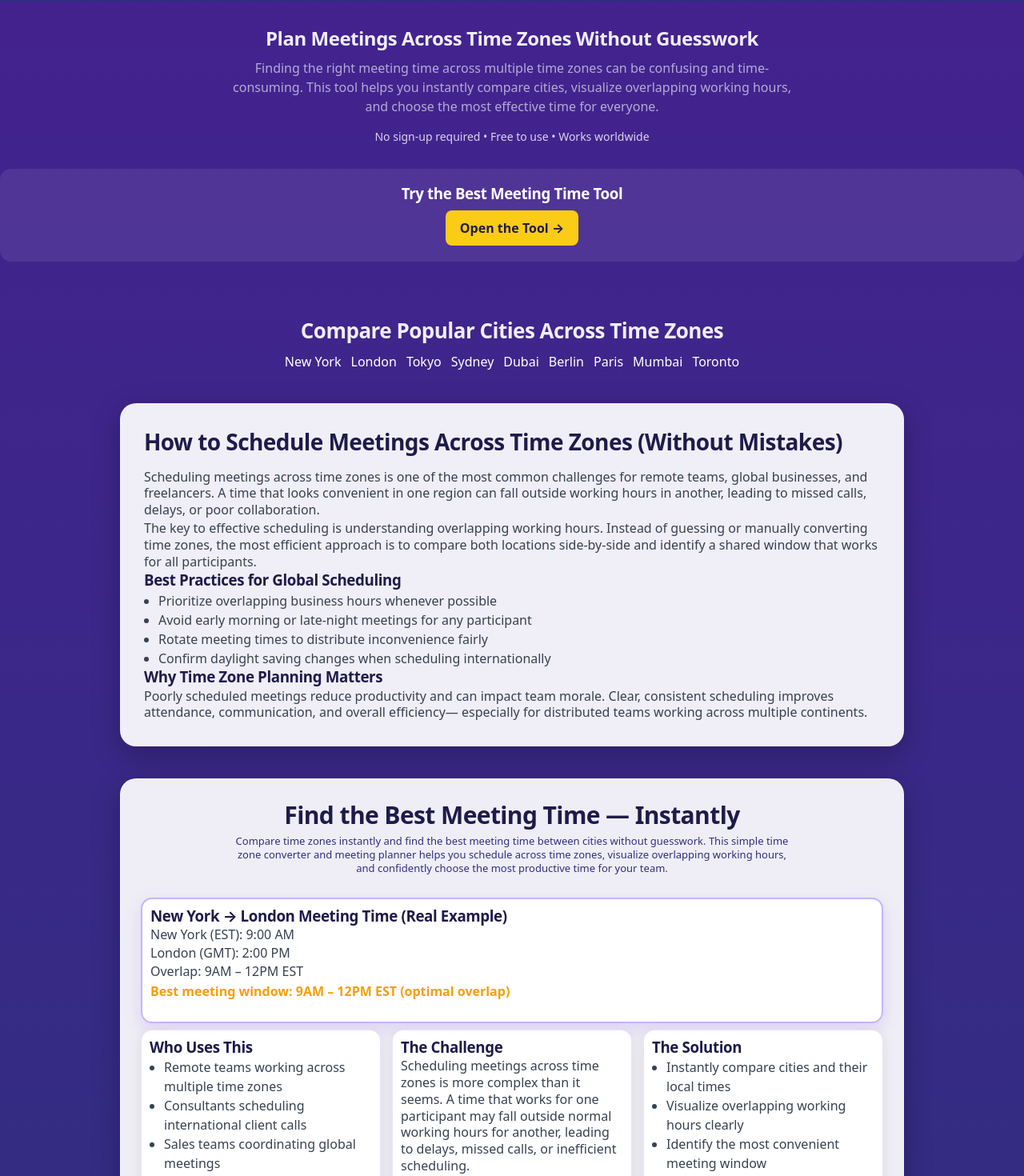
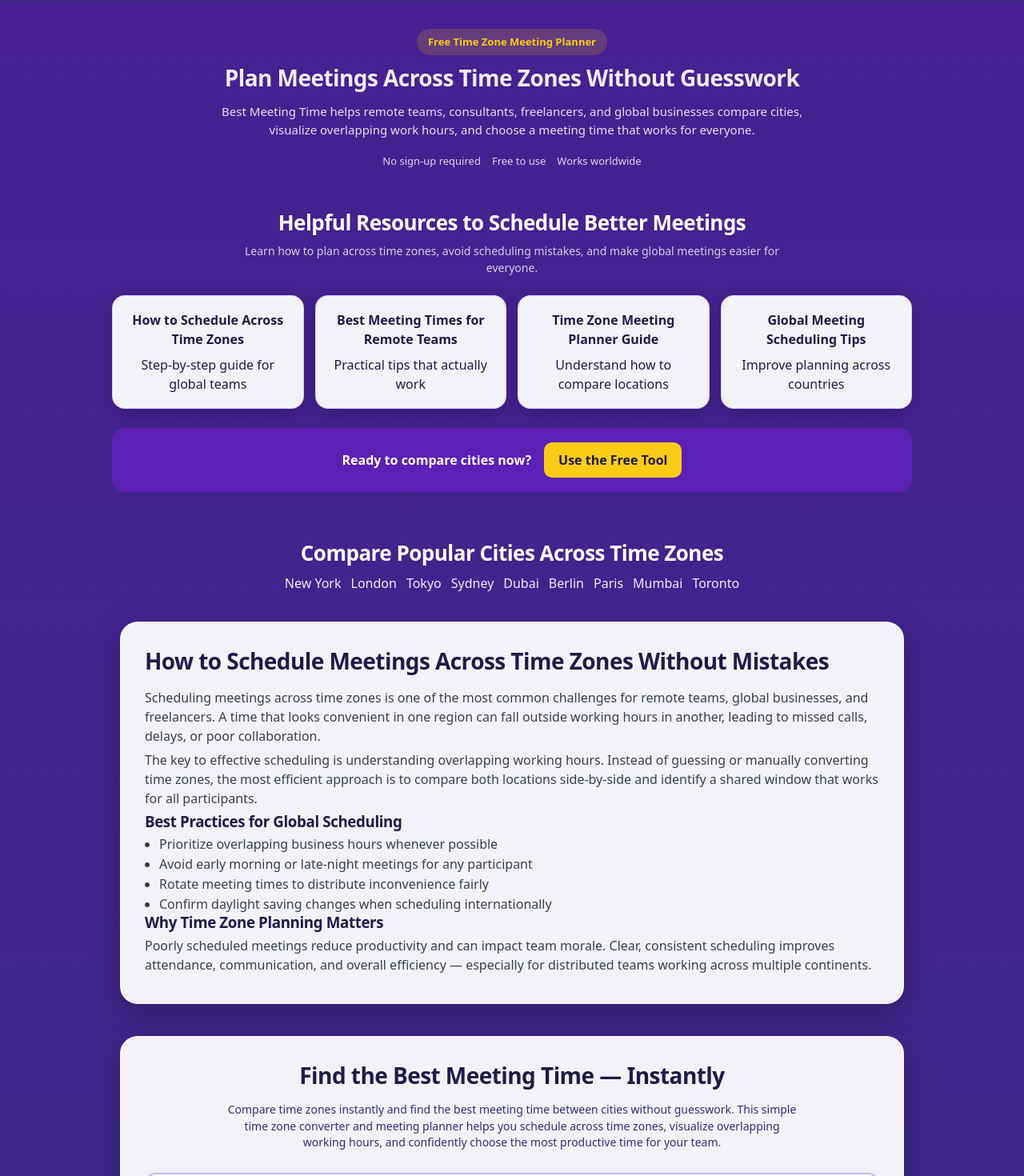
Before and after one commit to techtalk1282/Best-Meeting-Time, a Next.js app: page / in a window 1280 px wide. Shown: the part 780-2250 px from the top of the page at 80% size. Built offline with nearby package versions, Linux system fonts and the light colour scheme.

Commit message:
v3.6 – Rebuild homepage into content-first AdSense recovery layout while preserving tool, premium, and footer components
Updated the homepage structure to focus on AdSense recovery, preserving existing sections while enhancing content layout and clarity.

```diff
--- a/app/page.tsx
+++ b/app/page.tsx
@@ -1,20 +1,15 @@
 /**
  * File: app/page.tsx
- * Version: v3.3 (FINAL POLISH — VISUAL REFINEMENT)
- * Date: 2026-04-13
+ * Version: v3.6 (ADSENSE HOMEPAGE RESTRUCTURE)
+ * Date: 2026-04-23
  *
  * PURPOSE:
- * - Apply final polish improvements ONLY (no layout changes)
- * - Improve visual depth, hierarchy, and clarity
- * - Maintain exact structure + spacing
+ * - Rebuild homepage into a content-first resource layout for AdSense recovery
+ * - Keep existing HeroSection, VerifyPremium, FooterSection, and PremiumFeaturesSection
+ * - Preserve tool/payment logic by NOT touching ToolPreviewSection, Stripe, checkout, webhook, or KV
  *
- * SAFE:
- * - No ToolPreviewSection changes
- * - No PremiumFeaturesSection changes
- * - No layout/spacing changes
- *
- * Rollback:
- * - v3.2
+ * ROLLBACK:
+ * - Revert to v3.3 if this homepage restructure causes layout issues
  */
 
 import dynamic from "next/dynamic";
@@ -36,79 +31,85 @@ export default function HomePage() {
       <LayoutShell
         hero={
           <>
+            <div id="schedule-tool">
               <HeroSection />
+            </div>
 
-    {/* NEW VALUE SECTION (CRITICAL FOR ADSENSE) */}
-    <div style={{
-      maxWidth: "900px",
-      margin: "30px auto 0 auto",
-      textAlign: "center",
-      color: "white",
-      padding: "0 20px"
-    }}>
-      <h2 style={{ fontSize: "24px", marginBottom: "10px" }}>
+            {/* HOMEPAGE VALUE SECTION */}
+            <section style={valueSection}>
+              <p style={eyebrow}>Free Time Zone Meeting Planner</p>
+
+              <h2 style={valueHeading}>
                 Plan Meetings Across Time Zones Without Guesswork
               </h2>
 
-      <p style={{
-        opacity: 0.85,
-        lineHeight: "1.5",
-        maxWidth: "700px",
-        margin: "0 auto"
-      }}>
-        Finding the right meeting time across multiple time zones can be confusing
-        and time-consuming. This tool helps you instantly compare cities, visualize
-        overlapping working hours, and choose the most effective time for everyone.
+              <p style={valueText}>
+                Best Meeting Time helps remote teams, consultants, freelancers,
+                and global businesses compare cities, visualize overlapping work
+                hours, and choose a meeting time that works for everyone.
               </p>
 
-      <div style={{
-        marginTop: "15px",
-        fontSize: "14px",
-        opacity: 0.8
-      }}>
-        No sign-up required • Free to use • Works worldwide
+              <div style={trustRow}>
+                <span>No sign-up required</span>
+                <span>Free to use</span>
+                <span>Works worldwide</span>
               </div>
-    </div>
+            </section>
           </>
         }
-toolPreview={<div style={{ marginTop: "30px" }}>
-  {/* TEMP TOOL ENTRY (we will refine later) */}
-  <div style={{
-    textAlign: "center",
-    padding: "20px",
-    background: "rgba(255,255,255,0.08)",
-    borderRadius: "14px"
-  }}>
-    <h3 style={{ color: "white", marginBottom: "10px" }}>
-      Try the Best Meeting Time Tool
-    </h3>
 
-    <a href="/tool" style={{
-      display: "inline-block",
-      background: "#facc15",
-      color: "#1e1b4b",
-      padding: "10px 18px",
-      borderRadius: "8px",
-      fontWeight: "bold",
-      textDecoration: "none"
-    }}>
-      Open the Tool →
+        toolPreview={
+          <section style={resourceIntroSection}>
+            <h2 style={whiteHeading}>
+              Helpful Resources to Schedule Better Meetings
+            </h2>
+
+            <p style={whiteSubtext}>
+              Learn how to plan across time zones, avoid scheduling mistakes,
+              and make global meetings easier for everyone.
+            </p>
+
+            <div style={resourceGrid}>
+              <a href="/how-to-schedule-meetings-across-time-zones" style={resourceCard}>
+                <strong>How to Schedule Across Time Zones</strong>
+                <span>Step-by-step guide for global teams</span>
+              </a>
+
+              <a href="/best-meeting-times-remote-teams" style={resourceCard}>
+                <strong>Best Meeting Times for Remote Teams</strong>
+                <span>Practical tips that actually work</span>
+              </a>
+
+              <a href="/time-zone-meeting-planner-guide" style={resourceCard}>
+                <strong>Time Zone Meeting Planner Guide</strong>
+                <span>Understand how to compare locations</span>
+              </a>
+
+              <a href="/global-meeting-scheduling-tips" style={resourceCard}>
+                <strong>Global Meeting Scheduling Tips</strong>
+                <span>Improve planning across countries</span>
               </a>
             </div>
-</div>}
+
+            <div style={toolCallout}>
+              <span>Ready to compare cities now?</span>
+
+              <a href="#schedule-tool" style={goldButton}>
+                Use the Free Tool
+              </a>
+            </div>
+          </section>
+        }
 
         premiumFeatures={null}
 
         bonusFeatures={
-          <div style={{ marginTop: "70px", padding: "0 20px", paddingBottom: "70px" }}>
+          <main style={mainContentWrap}>
+            {/* INTERNAL CITY LINKS */}
+            <section style={citySection}>
+              <h2 style={whiteHeading}>Compare Popular Cities Across Time Zones</h2>
 
-            {/* INTERNAL LINKS */}
-            <div style={{ textAlign: "center", marginBottom: "40px", color: "white" }}>
-              <h2 style={{ fontSize: "26px", marginBottom: "10px" }}>
-                Compare Popular Cities Across Time Zones
-              </h2>
-
-              <div style={{ display: "flex", flexWrap: "wrap", justifyContent: "center", gap: "12px" }}>
+              <div style={cityLinks}>
                 <a href="/best-meeting-time-new-york">New York</a>
                 <a href="/best-meeting-time-london">London</a>
                 <a href="/best-meeting-time-tokyo">Tokyo</a>
@@ -119,37 +120,32 @@ bonusFeatures={
                 <a href="/best-meeting-time-mumbai">Mumbai</a>
                 <a href="/best-meeting-time-toronto">Toronto</a>
               </div>
-            </div>
-            {/* 🆕 HIGH-VALUE CONTENT BLOCK (ADSENSE FIX) */}
-<div
-  style={{
-    maxWidth: "980px",
-    margin: "0 auto 40px auto",
-    background: "rgba(255,255,255,0.92)",
-    borderRadius: "20px",
-    padding: "30px",
-    boxShadow: "0 10px 35px rgba(0,0,0,0.25)",
-  }}
->
-  <h2 style={{ fontSize: "28px", color: "#1e1b4b", marginBottom: "15px" }}>
-    How to Schedule Meetings Across Time Zones (Without Mistakes)
+            </section>
+
+            {/* HIGH-VALUE CONTENT BLOCK */}
+            <section style={contentPanel}>
+              <h2 style={panelHeading}>
+                How to Schedule Meetings Across Time Zones Without Mistakes
               </h2>
 
               <p style={text}>
-    Scheduling meetings across time zones is one of the most common challenges for
-    remote teams, global businesses, and freelancers. A time that looks convenient in
-    one region can fall outside working hours in another, leading to missed calls,
-    delays, or poor collaboration.
+                Scheduling meetings across time zones is one of the most common
+                challenges for remote teams, global businesses, and freelancers.
+                A time that looks convenient in one region can fall outside
+                working hours in another, leading to missed calls, delays, or
+                poor collaboration.
               </p>
 
               <p style={text}>
-    The key to effective scheduling is understanding overlapping working hours. Instead
-    of guessing or manually converting time zones, the most efficient approach is to
-    compare both locations side-by-side and identify a shared window that works for all
+                The key to effective scheduling is understanding overlapping
+                working hours. Instead of guessing or manually converting time
+                zones, the most efficient approach is to compare both locations
+                side-by-side and identify a shared window that works for all
                 participants.
               </p>
 
               <h3 style={title}>Best Practices for Global Scheduling</h3>
+
               <ul style={textList}>
                 <li>Prioritize overlapping business hours whenever possible</li>
                 <li>Avoid early morning or late-night meetings for any participant</li>
@@ -158,76 +154,45 @@ bonusFeatures={
               </ul>
 
               <h3 style={title}>Why Time Zone Planning Matters</h3>
+
               <p style={text}>
-    Poorly scheduled meetings reduce productivity and can impact team morale. Clear,
-    consistent scheduling improves attendance, communication, and overall efficiency—
-    especially for distributed teams working across multiple continents.
+                Poorly scheduled meetings reduce productivity and can impact team
+                morale. Clear, consistent scheduling improves attendance,
+                communication, and overall efficiency — especially for distributed
+                teams working across multiple continents.
               </p>
-</div>
-            {/* ✅ UNIFIED SEO BLOCK */}
-            <div
-              style={{
-                maxWidth: "980px",
-                margin: "0 auto",
-                background: "rgba(255,255,255,0.92)", // ✅ contrast improvement
-                borderRadius: "20px",
-                padding: "25px",
-                boxShadow: "0 10px 35px rgba(0,0,0,0.25)",
-                border: "1px solid rgba(255,255,255,0.35)",
-              }}
-            >
-              {/* TITLE + INTRO */}
+            </section>
+
+            {/* EXAMPLE + USE CASE BLOCK */}
+            <section style={contentPanel}>
               <div style={{ textAlign: "center", marginBottom: "28px" }}>
-                <h2 style={{ fontSize: "30px", color: "#1e1b4b", marginBottom: "5px" }}>
-                  Find the Best Meeting Time — Instantly
-                </h2>
+                <h2 style={panelHeading}>Find the Best Meeting Time — Instantly</h2>
 
-                <p
-                  style={{
-                    color: "#312e81",
-                    fontSize: "13px",
-                    lineHeight: "1.3",
-                    maxWidth: "700px",
-                    margin: "0 auto",
-                  }}
-                >
-                  Compare time zones instantly and find the best meeting time between cities
-                  without guesswork. This simple time zone converter and meeting planner helps
-                  you schedule across time zones, visualize overlapping working hours, and
-                  confidently choose the most productive time for your team.
+                <p style={panelIntro}>
+                  Compare time zones instantly and find the best meeting time
+                  between cities without guesswork. This simple time zone
+                  converter and meeting planner helps you schedule across time
+                  zones, visualize overlapping working hours, and confidently
+                  choose the most productive time for your team.
                 </p>
               </div>
 
-              {/* 🔥 IMPROVED EXAMPLE */}
-              <div
-                style={{
-                  ...card,
-                  marginBottom: "8px",
-                  border: "2px solid #c4b5fd",
-                  boxShadow: "0 8px 22px rgba(124,58,237,0.15)", // ✅ enhanced highlight
-                }}
-              >
-                <h3 style={title}>New York → London Meeting Time (Real Example)</h3>
+              <div style={exampleCard}>
+                <h3 style={title}>New York → London Meeting Time Example</h3>
 
-                <p style={text}>New York (EST): 9:00 AM</p>
-                <p style={text}>London (GMT): 2:00 PM</p>
-                <p style={text}>Overlap: 9AM – 12PM EST</p>
+                <p style={text}>New York: 9:00 AM</p>
+                <p style={text}>London: 2:00 PM</p>
+                <p style={text}>Overlap: 9AM – 12PM New York time</p>
 
                 <p style={gold}>
-                  Best meeting window: 9AM – 12PM EST (optimal overlap)
+                  Best meeting window: 9AM – 12PM New York time
                 </p>
               </div>
 
-              {/* GRID */}
-              <div
-                style={{
-                  display: "grid",
-                  gridTemplateColumns: "repeat(auto-fit, minmax(260px, 1fr))",
-                  gap: "14px",
-                }}
-              >
+              <div style={infoGrid}>
                 <div style={card}>
                   <h3 style={title}>Who Uses This</h3>
+
                   <ul style={textList}>
                     <li>Remote teams working across multiple time zones</li>
                     <li>Consultants scheduling international client calls</li>
@@ -238,15 +203,18 @@ bonusFeatures={
 
                 <div style={card}>
                   <h3 style={title}>The Challenge</h3>
+
                   <p style={text}>
-                    Scheduling meetings across time zones is more complex than it seems. A
-                    time that works for one participant may fall outside normal working hours
-                    for another, leading to delays, missed calls, or inefficient scheduling.
+                    Scheduling meetings across time zones is more complex than it
+                    seems. A time that works for one participant may fall outside
+                    normal working hours for another, leading to delays, missed
+                    calls, or inefficient scheduling.
                   </p>
                 </div>
 
                 <div style={card}>
                   <h3 style={title}>The Solution</h3>
+
                   <ul style={textList}>
                     <li>Instantly compare cities and their local times</li>
                     <li>Visualize overlapping working hours clearly</li>
@@ -256,34 +224,22 @@ bonusFeatures={
                 </div>
               </div>
 
-              {/* TRUST BAR */}
-              <div
-                style={{
-                  marginTop: "22px",
-                  textAlign: "center",
-                  color: "#4338ca",
-                  fontSize: "14px",
-                  opacity: 0.8,
-                }}
-              >
+              <div style={trustFooter}>
                 Trusted by remote teams and global professionals
               </div>
 
-              <div
-                style={{
-                  marginTop: "6px",
-                  textAlign: "center",
-                  color: "#5b21b6",
-                  fontSize: "13px",
-                  opacity: 0.8,
-                }}
-              >
+              <div style={trustFooterSmall}>
                 No sign-up required • No subscriptions • Fast and reliable
               </div>
-            </div>
+            </section>
 
-          </div>
+            {/* PREMIUM MOVED TO BOTTOM */}
+            <section style={premiumWrap}>
+              <PremiumFeaturesSection />
+            </section>
+          </main>
         }
+
         footer={<FooterSection />}
       />
     </>
@@ -291,33 +247,218 @@ bonusFeatures={
 }
 
 /* STYLES */
+
+const valueSection = {
+  maxWidth: "940px",
+  margin: "34px auto 0 auto",
+  textAlign: "center" as const,
+  color: "white",
+  padding: "0 20px",
+};
+
+const eyebrow = {
+  display: "inline-block",
+  margin: "0 0 10px 0",
+  padding: "7px 14px",
+  borderRadius: "999px",
+  background: "rgba(250,204,21,0.16)",
+  color: "#facc15",
+  fontSize: "13px",
+  fontWeight: 700,
+};
+
+const valueHeading = {
+  fontSize: "28px",
+  marginBottom: "12px",
+};
+
+const valueText = {
+  maxWidth: "760px",
+  margin: "0 auto",
+  color: "rgba(255,255,255,0.86)",
+  lineHeight: "1.55",
+  fontSize: "15px",
+};
+
+const trustRow = {
+  marginTop: "18px",
+  display: "flex",
+  justifyContent: "center",
+  flexWrap: "wrap" as const,
+  gap: "14px",
+  color: "rgba(255,255,255,0.82)",
+  fontSize: "13px",
+};
+
+const resourceIntroSection = {
+  maxWidth: "1040px",
+  margin: "50px auto 0 auto",
+  padding: "0 20px",
+  textAlign: "center" as const,
+};
+
+const whiteHeading = {
+  color: "white",
+  fontSize: "26px",
+  marginBottom: "8px",
+};
+
+const whiteSubtext = {
+  maxWidth: "700px",
+  margin: "0 auto 24px auto",
+  color: "rgba(255,255,255,0.78)",
+  lineHeight: "1.5",
+  fontSize: "14px",
+};
+
+const resourceGrid = {
+  display: "grid",
+  gridTemplateColumns: "repeat(auto-fit, minmax(210px, 1fr))",
+  gap: "14px",
+};
+
+const resourceCard = {
+  display: "flex",
+  flexDirection: "column" as const,
+  gap: "8px",
+  minHeight: "110px",
+  padding: "18px",
+  background: "rgba(255,255,255,0.94)",
+  color: "#1e1b4b",
+  borderRadius: "16px",
+  textDecoration: "none",
+  boxShadow: "0 8px 22px rgba(0,0,0,0.16)",
+  border: "1px solid rgba(196,181,253,0.55)",
+};
+
+const toolCallout = {
+  marginTop: "24px",
+  padding: "18px 22px",
+  background: "#5b21b6",
+  color: "white",
+  borderRadius: "16px",
+  display: "flex",
+  alignItems: "center",
+  justifyContent: "center",
+  flexWrap: "wrap" as const,
+  gap: "16px",
+  fontWeight: 700,
+};
+
+const goldButton = {
+  display: "inline-block",
+  background: "#facc15",
+  color: "#1e1b4b",
+  padding: "10px 18px",
+  borderRadius: "10px",
+  fontWeight: 800,
+  textDecoration: "none",
+};
+
+const mainContentWrap = {
+  marginTop: "60px",
+  padding: "0 20px 70px 20px",
+};
+
+const citySection = {
+  textAlign: "center" as const,
+  marginBottom: "36px",
+};
+
+const cityLinks = {
+  display: "flex",
+  flexWrap: "wrap" as const,
+  justifyContent: "center",
+  gap: "12px",
+};
+
+const contentPanel = {
+  maxWidth: "980px",
+  margin: "0 auto 40px auto",
+  background: "rgba(255,255,255,0.94)",
+  borderRadius: "22px",
+  padding: "30px",
+  boxShadow: "0 10px 35px rgba(0,0,0,0.25)",
+  border: "1px solid rgba(255,255,255,0.35)",
+};
+
+const panelHeading = {
+  fontSize: "28px",
+  color: "#1e1b4b",
+  marginBottom: "15px",
+};
+
+const panelIntro = {
+  color: "#312e81",
+  fontSize: "14px",
+  lineHeight: "1.45",
+  maxWidth: "720px",
+  margin: "0 auto",
+};
+
+const exampleCard = {
+  background: "#ffffff",
+  padding: "14px",
+  borderRadius: "14px",
+  marginBottom: "16px",
+  border: "2px solid #c4b5fd",
+  boxShadow: "0 8px 22px rgba(124,58,237,0.15)",
+};
+
+const infoGrid = {
+  display: "grid",
+  gridTemplateColumns: "repeat(auto-fit, minmax(260px, 1fr))",
+  gap: "14px",
+};
+
 const card = {
-  background: "#ffffff", // ✅ cleaner contrast
-  padding: "10px",
+  background: "#ffffff",
+  padding: "14px",
   borderRadius: "14px",
-  boxShadow: "0 6px 18px rgba(0,0,0,0.08)", // ✅ softer shadow
-  border: "1px solid rgba(124,58,237,0.15)", // ✅ subtle premium border
+  boxShadow: "0 6px 18px rgba(0,0,0,0.08)",
+  border: "1px solid rgba(124,58,237,0.15)",
 };
 
 const title = {
   color: "#1e1b4b",
-  marginBottom: "3px",
+  marginBottom: "6px",
 };
 
 const text = {
   color: "#374151",
-  lineHeight: "1.3",
-  margin: "2px 0",
+  lineHeight: "1.5",
+  margin: "6px 0",
 };
 
 const textList = {
   color: "#374151",
   paddingLeft: "18px",
-  lineHeight: "1.5",
+  lineHeight: "1.55",
   margin: 0,
 };
 
 const gold = {
-  color: "#f59e0b", // ✅ slightly brighter premium tone
-  fontWeight: 600,
+  color: "#f59e0b",
+  fontWeight: 700,
 };
+
+const trustFooter = {
+  marginTop: "22px",
+  textAlign: "center" as const,
+  color: "#4338ca",
+  fontSize: "14px",
+  opacity: 0.85,
+};
+
+const trustFooterSmall = {
+  marginTop: "6px",
+  textAlign: "center" as const,
+  color: "#5b21b6",
+  fontSize: "13px",
+  opacity: 0.85,
+};
+
+const premiumWrap = {
+  maxWidth: "980px",
+  margin: "60px auto 0 auto",
+};
```
Lines whose indentation alone changed are shown as unchanged.
